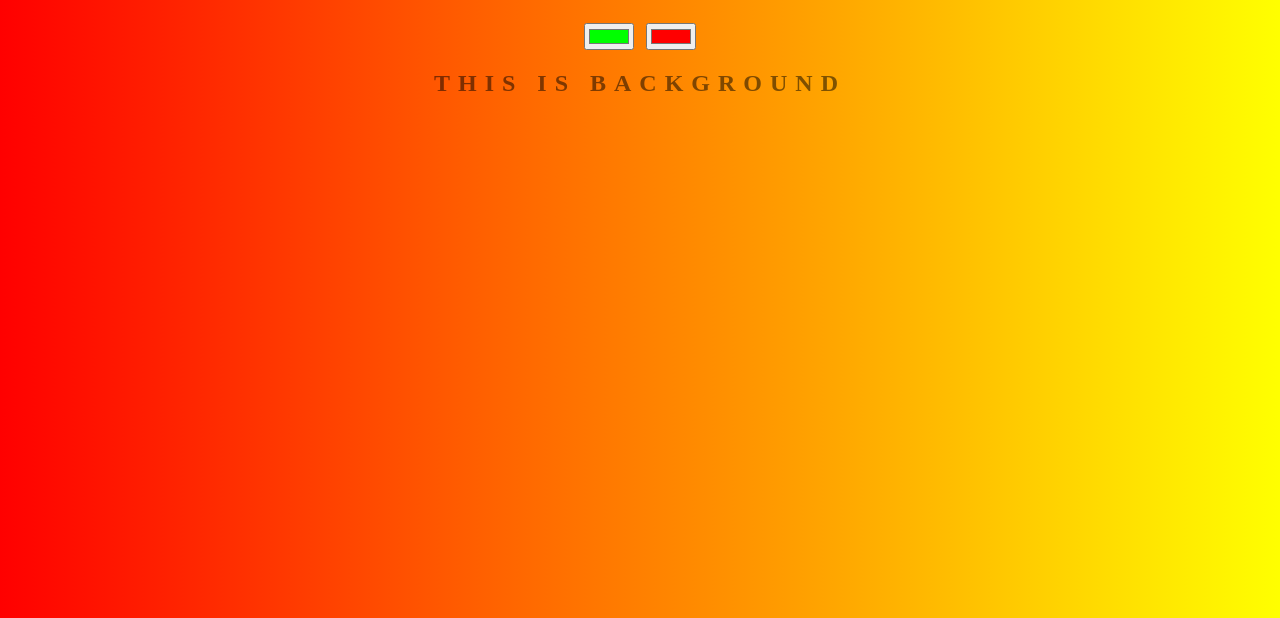
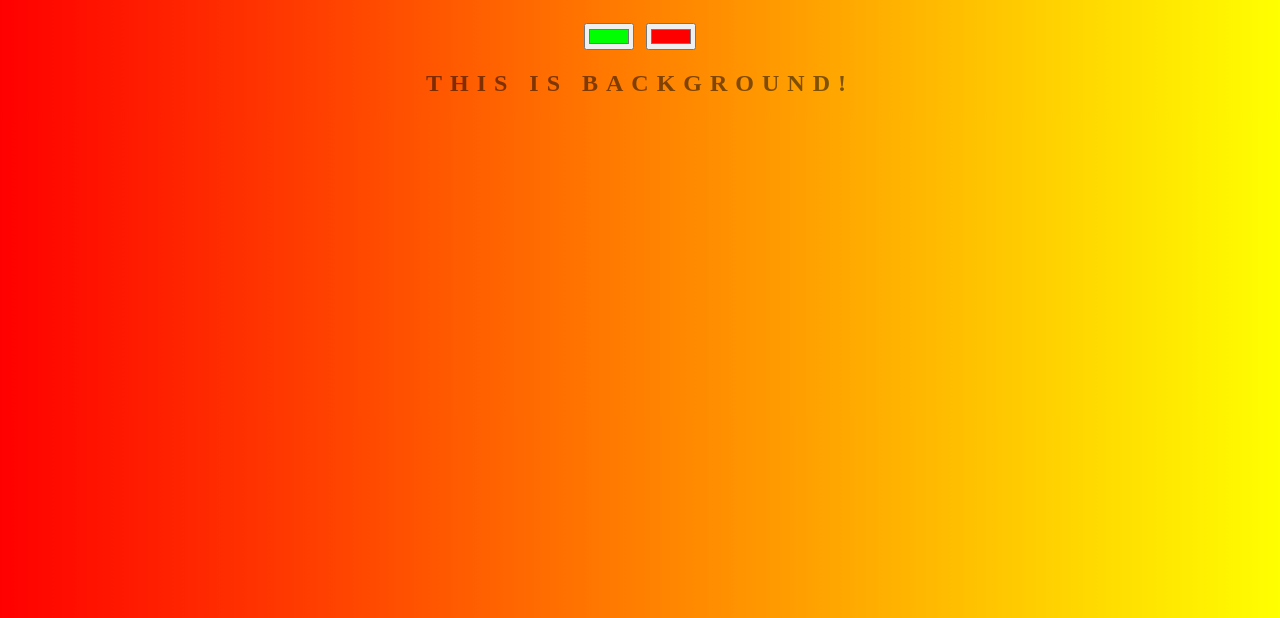
Before and after one commit to fedorovsf/background-generator, a plain HTML site: page index.html in a window 1280 px wide. Shown: the part 182-800 px from the top of the page. Drawn offline with Linux system fonts and the light colour scheme.

Commit message:
Adding exclamation

```diff
--- a/index.html
+++ b/index.html
@@ -8,7 +8,7 @@
 	<h1>Background Generator</h1>
 	<input class="color1" type="color" name="color1" value="#00ff00">
 	<input class="color2" type="color" name="color2" value="#ff0000">
-	<h2>This is Background</h2>
+	<h2>This is Background!</h2>
 	<h3></h3>
 
 	<script type="text/javascript" src="script.js"></script>
```
